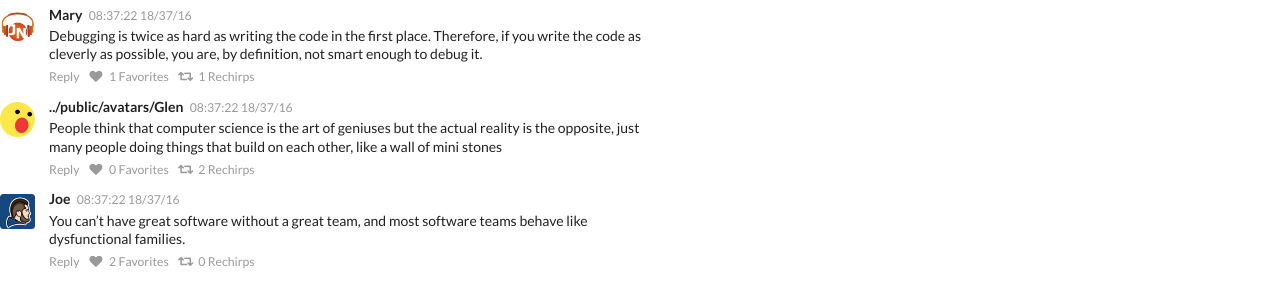
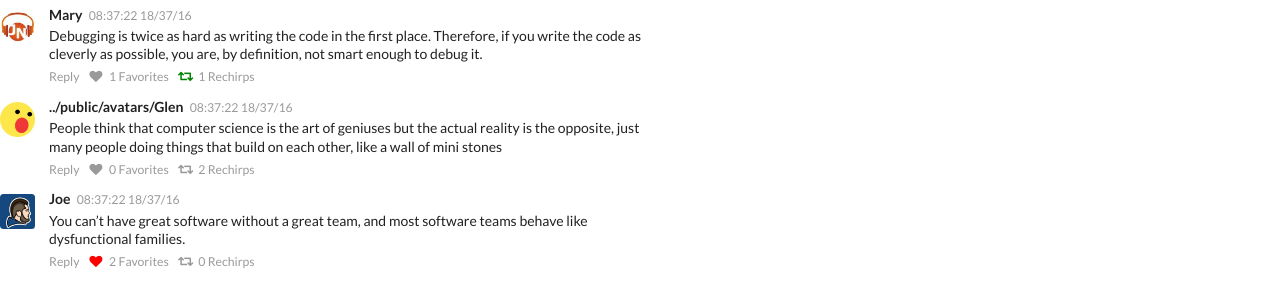
Before and after one commit to darrenbrett/chirpr, an Angular app in the folder chirpr/: page / in a window 1280 px wide. Shown: the part 218-524 px from the top of the page. Built offline with nearby package versions, Linux system fonts and the light colour scheme.

Commit message:
Added rechirp and favoriting

```diff
--- a/chirpr/src/app/feed/feed.component.css
+++ b/chirpr/src/app/feed/feed.component.css
@@ -0,0 +1,7 @@
+.liked {
+    color: red;
+}
+
+.rechirped {
+    color: green;
+}
--- a/chirpr/src/app/feed/feed.component.html
+++ b/chirpr/src/app/feed/feed.component.html
@@ -13,12 +13,12 @@
       </div>
       <div class="actions">
         <a class="reply">Reply</a>
-        <a class="like">
-          <i class="like icon"></i> {{chirp.favorites.length}} Favorites
+        <a class="like" (click)="OnFavorite(chirp)">
+          <i class="like icon" [ngClass]='{ liked: isUserInCollection(chirp.favorites, "Glen") }'></i> {{chirp.favorites.length}} Favorites
         </a>
 
-        <a class="retweet">
-          <i class="retweet icon"></i> {{chirp.rechirps.length}} Rechirps
+        <a class="rechirp" (click)="OnRechirp(chirp)">
+          <i class="retweet icon" [ngClass]='{ rechirped: isUserInCollection(chirp.rechirps, "Glen") }'></i> {{chirp.rechirps.length}} Rechirps
         </a>
       </div>
     </div>
--- a/chirpr/src/app/feed/feed.component.ts
+++ b/chirpr/src/app/feed/feed.component.ts
@@ -23,4 +23,23 @@ export class FeedComponent implements OnInit {
   ngOnInit() {
   }
 
+  isUserInCollection(collection: string[], userId: string): boolean {
+    return collection.indexOf(userId) !== -1;
+  }
+
+  OnFavorite(chirp) {
+    if (!this.isUserInCollection(chirp.favorites, 'Glen')) {
+      chirp.favorites.push('Glen');
+    }
+
+  }
+
+  OnRechirp(chirp) {
+    if (!this.isUserInCollection(chirp.rechirps, 'Glen')) {
+      chirp.rechirps.push('Glen');
+    }
+
+
+  }
+
 }
--- a/chirpr/src/index.html
+++ b/chirpr/src/index.html
@@ -13,5 +13,6 @@
 <body>
   <app-root>Loading...</app-root>
   <script src="https://cdn.jsdelivr.net/semantic-ui/2.2.4/semantic.min.js"></script>
+  <script src="https://code.jquery.com/jquery-3.1.0.min.js"   integrity="sha256-cCueBR6CsyA4/9szpPfrX3s49M9vUU5BgtiJj06wt/s=" crossorigin="anonymous"></script>
 </body>
 </html>
```
